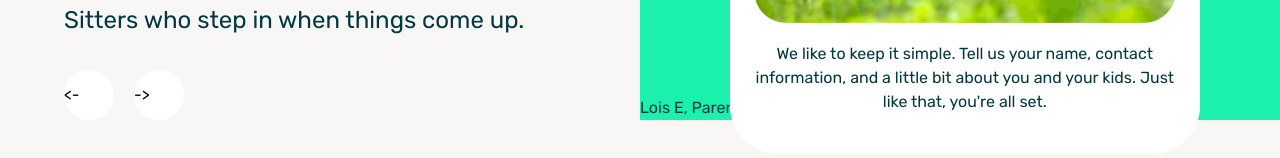
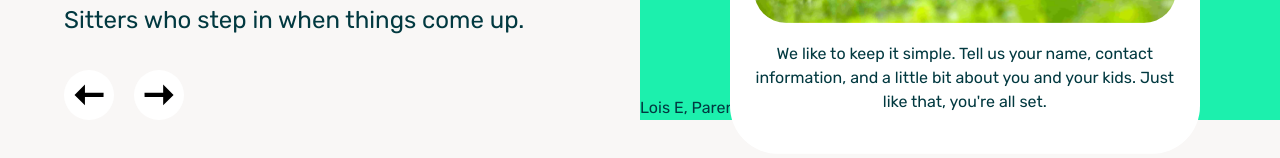
Before and after one commit to samsonc89/otter-replica, a React (Vite) app: page / in a window 1280 px wide. Shown: the part 1920-2078 px from the top of the page. Built offline with nearby package versions, Linux system fonts and the light colour scheme.

Commit message:
Add svg to carousel buttons

```diff
--- a/src/containers/Testimonials/Testimonials.jsx
+++ b/src/containers/Testimonials/Testimonials.jsx
@@ -1,6 +1,8 @@
 import { ContentHeading } from "../../components";
 import TestimonialCard from "../../components/TestimonialCard/TestimonialCard";
 import "./testimonials.css";
+import leftarrow from "../../assets/leftarrow.svg";
+import rightarrow from "../../assets/rightarrow.svg";
 
 const Testimonials = () => {
   const sectionCopy = {
@@ -65,8 +67,12 @@ const Testimonials = () => {
             props={sectionCopy}
           />
           <div className="testimonials-btn-wrapper">
-            <button className="btn carousel-btn"> {"<-"} </button>
-            <button className="btn carousel-btn">{"->"} </button>
+            <button className="btn carousel-btn">
+              <img src={leftarrow} />
+            </button>
+            <button className="btn carousel-btn">
+              <img src={rightarrow} />{" "}
+            </button>
           </div>
         </div>
         <div className="testimonials-column-right">
```
Also changed, not shown: src/assets/leftarrow.svg (added), src/assets/rightarrow.svg (added).
